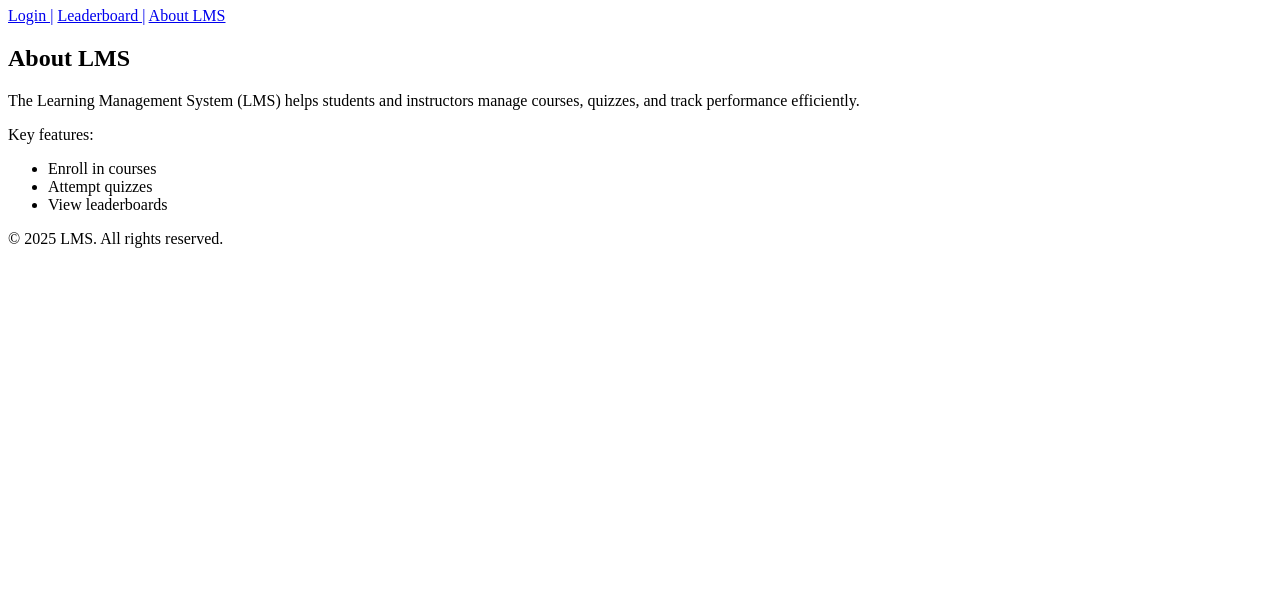
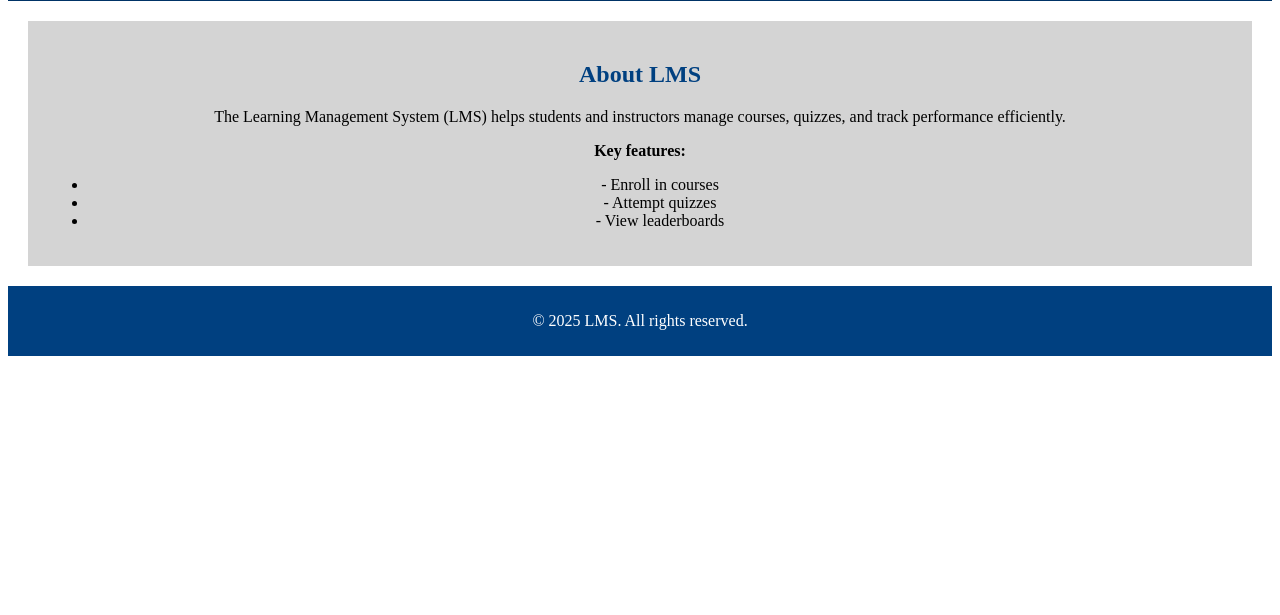
Before and after one commit to 8bstn/ENSF-381-B01-Assignment-02, a plain HTML site: page index.html in a window 1280 px wide. Shown: the part 185-800 px from the top of the page. Drawn offline with Linux system fonts and the light colour scheme.

Commit message:
Fixed titles

```diff
--- a/index.html
+++ b/index.html
@@ -2,7 +2,10 @@
 <!DOCTYPE html>
 <html>
 <head>
-    <title>Personal Page</title>
+    <title>LMS - About</title>
+
+    <!-- Link to the external CSS file -->
+    <link rel = "stylesheet" href = "styles.css">
 </head>
 
 <header>
@@ -11,22 +14,20 @@
 </header>
 
 <div>
-    <a href = "login.html">Login |</a>
-    <a href = "leaderboard.html">Leaderboard |</a>
+    <a href = "login.html">Login</a>
+    <a href = "leaderboard.html">Leaderboard</a>
     <a href = "index.html">About LMS</a>
 </div>
 
 <main>
     <h2>About LMS</h2>
     <p>The Learning Management System (LMS) helps students and instructors manage courses, quizzes, and track performance efficiently.</p>
-    <p>Key features:</p>
-        <div>
-            <ul>
-                <li>Enroll in courses</li>
-                <li>Attempt quizzes</li>
-                <li>View leaderboards</li>
-            </ul>
-        </div>
+    <p><b>Key features:</b></p>
+    <ul>
+        <li>- Enroll in courses</li>
+        <li>- Attempt quizzes</li>
+        <li>- View leaderboards</li>
+    </ul>
 </main>
 
 <footer>
```
Also changed, not shown: leaderboard.html (+1 -1 lines), login.html (+1 -1 lines).
